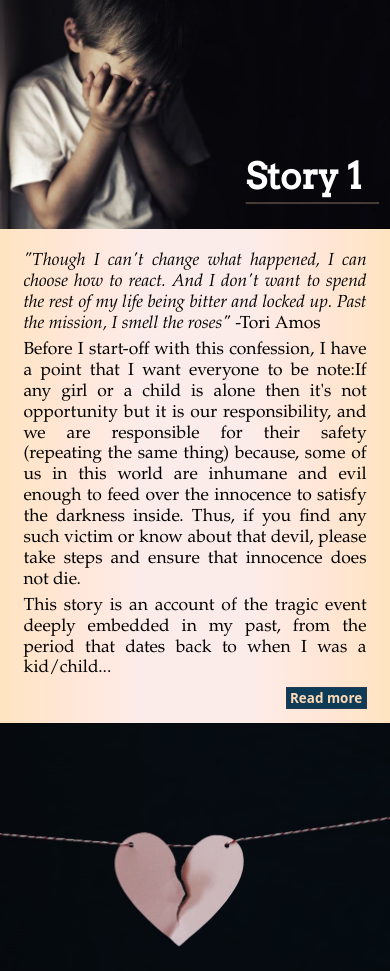
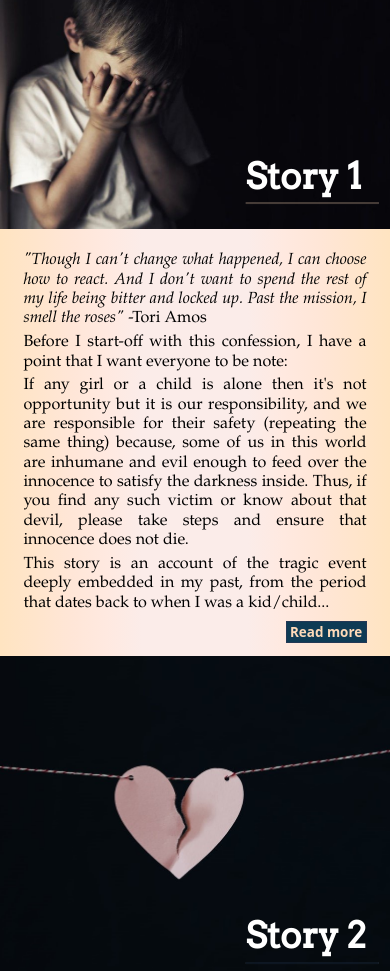
Before and after one commit to SecretaInc/Secreta, a plain HTML site: page index.html in a window 390 px wide. Shown: the part 593-1564 px from the top of the page. Drawn offline with nearby package versions, Linux system fonts and the light colour scheme.

Commit message:
font-changes2

```diff
--- a/index.html
+++ b/index.html
@@ -901,7 +901,7 @@
                   /* text-align: center; */
                   }
                   h5{
-                  font-size: 3.9rem;
+                  font-size: 3.6rem;
 
                 }
                 .header{
@@ -1372,7 +1372,8 @@
                   <p><i> "Though I can't change what happened, I can choose how to react. And I don't want to spend the rest of my life being bitter and locked up. Past the mission, I smell the roses"</i>
                   -Tori Amos</p>
                   <p>Before I start-off with this confession, I have a point
-                  that I want everyone to be note:If any girl or a child is alone then it's not opportunity but it is our responsibility, and we are
+                  that I want everyone to be note:</p>
+                  <p>If any girl or a child is alone then it's not opportunity but it is our responsibility, and we are
                   responsible for their safety (repeating the same thing) because, some of us in this world are inhumane and evil enough to feed over
                   the innocence to satisfy the darkness inside. Thus, if you find any such victim or know about that devil, please take steps and ensure
                   that innocence does not die.</p>
```
Also changed, not shown: Quizzo.html (+2 -1 lines), Stories.html (+1 -1 lines).
